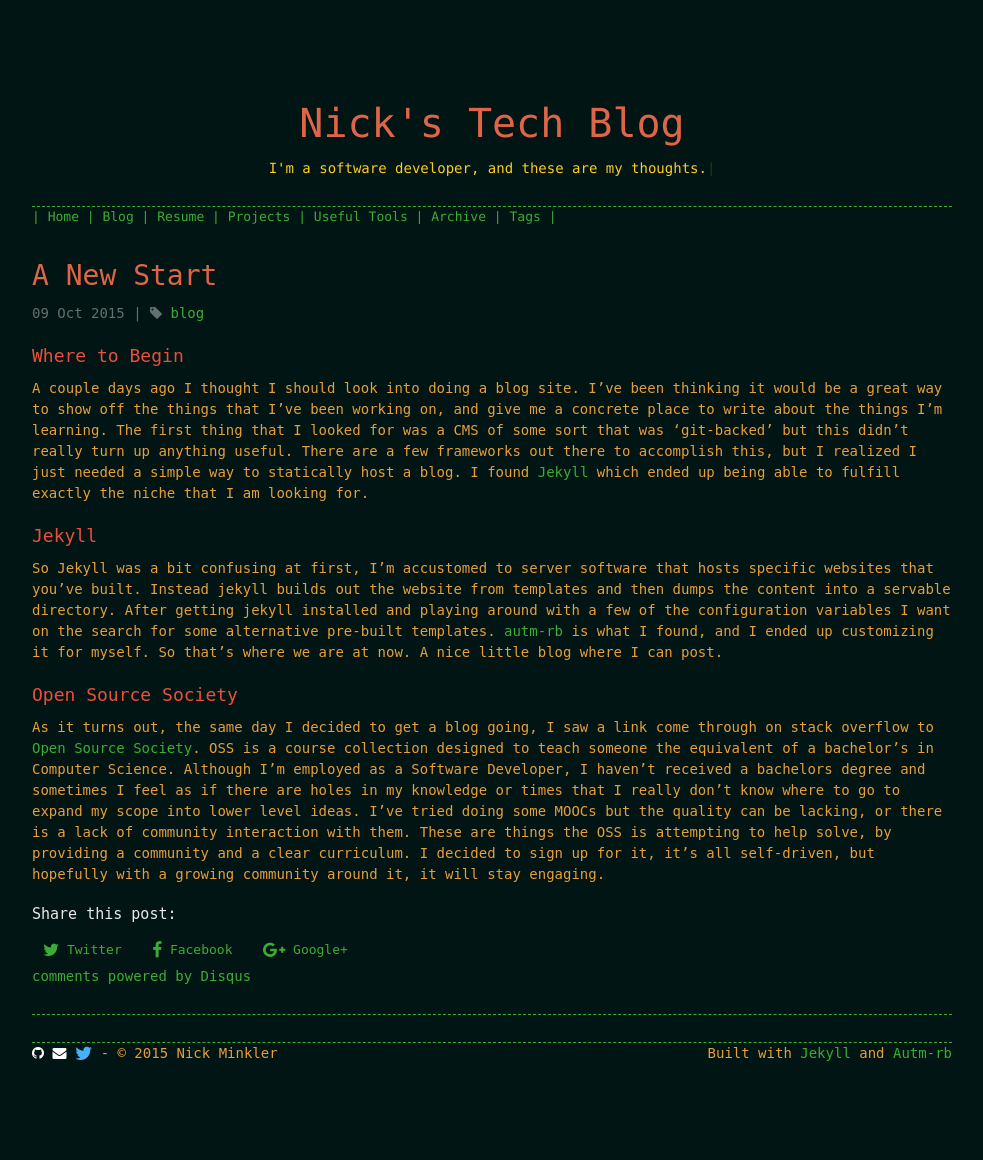
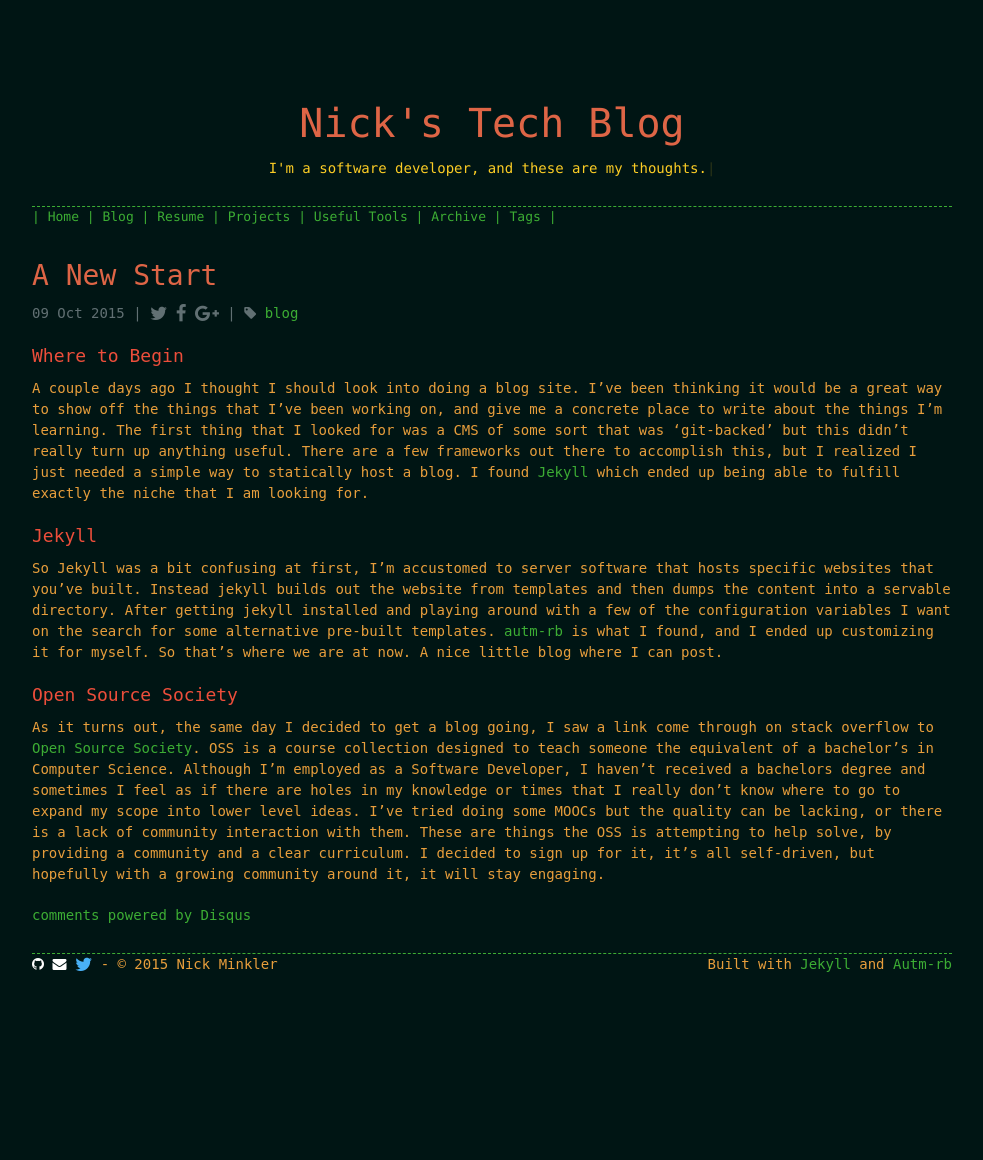
Before and after one commit to Sleaker/sleaker.github.io, a Jekyll site: the page built from _posts/2015-10-09-theblogstarts.md, in a window 1280 px wide. Shown: the whole page, without its empty margins (148-1131 px from the left). Built offline with Jekyll 4.4.1, drawn with Linux system fonts in a browser that asks for light colours; nearby versions of some CDN libraries; comment, search, counter and statistics services are not loaded; after the commit the page ends 1071 px from its top, so only the background shows below that.

Commit message:
Remove unused post footer. adjust blog index. move share icons to blog post header. make index post excerpt header match more closely to the blog post header

```diff
--- a/_includes/post-header.html
+++ b/_includes/post-header.html
@@ -1 +1,8 @@
-<p class="text-muted">{{ page.date | date_to_string }} | <i class="fa fa-tag"></i>{% include post-tags.html %}</p>
+<p class="text-muted">{{ page.date | date_to_string }} |
+  <a class="text-muted twitter" href="http://twitter.com/share?text={{page.title | encode}}{% if site.author.twitter%}&via={{site.author.twitter}}{% endif %}"
+           onclick="window.open(this.href, 'twitter-share', 'width=550,height=235');return false;"><i class="fa fa-twitter fa-lg"></i></a>
+  <a class="text-muted facebook" href="https://www.facebook.com/sharer/sharer.php"
+           onclick="window.open(this.href, 'facebook-share','width=580,height=296');return false;"><i class="fa fa-facebook fa-lg"></i></a>
+  <a class="text-muted gplus" onclick="window.open('https://plus.google.com/share?url='+window.location.href, 'google-plus-share', 'width=490,height=530');return false;"><i class="fa fa-google-plus fa-lg"></i></a>
+  | <i class="fa fa-tag"></i>{% include post-tags.html %}
+</p>
--- a/_includes/share-btns.html
+++ /dev/null
@@ -1,23 +0,0 @@
-
- <h4>Share this post:</h4>
-
-
-
-<a class="btn btn-small btn-sm twitter" href="http://twitter.com/share?text={{page.title | encode}}{% if site.author.twitter%}&via={{site.author.twitter}}{% endif %}"
-           onclick="window.open(this.href, 'twitter-share', 'width=550,height=235');return false;">
-          <i class="fa fa-twitter fa-lg"></i>
-          Twitter
-        </a>
-
-        <a class="btn btn-small btn-sm facebook" href="https://www.facebook.com/sharer/sharer.php"
-           onclick="window.open(this.href, 'facebook-share','width=580,height=296');return false;">
-          <i class="fa fa-facebook fa-lg"></i>
-          Facebook
-        </a>
-
-        <a class="btn btn-small btn-sm gplus"
-           onclick="window.open('https://plus.google.com/share?url='+window.location.href, 'google-plus-share', 'width=490,height=530');return false;">
-          <i class="fa fa-google-plus fa-lg"></i>
-          Google+
-        </a>
- </a>
--- a/_layouts/post.html
+++ b/_layouts/post.html
@@ -9,18 +9,9 @@ layout: default
 
   {{ content }}
 
-<div class="share-btns">
-  {% include share-btns.html %}
-</div>
-
 <div class="comments">
   {% include disqus.html%}
 </div>
-
-<div class="post-footer">
-  {% include post-footer.html %}
-</div>
-<hr/>
 
 {% if site.data.theme.show_post_navs %}
   {% if page.previous or page.next %}
--- a/blog/index.html
+++ b/blog/index.html
@@ -3,7 +3,7 @@ title: "blog"
 
 ---
 
-{% for post in paginator.posts  %}
+{% for post in paginator.posts %}
 <div class="post-header-home">
   <h1>{{ post.title }}</h1>
   {% include post-header-home.html %}
--- a/public/stylesheets/styles.css
+++ b/public/stylesheets/styles.css
@@ -304,6 +304,10 @@ footer .nav {
   margin: 0 10px 10px 0;
 }
 
+.gplus {
+  cursor: pointer;
+}
+
 /* just change the class on /index.html pln-img or circular
 
 /* for not circled image */
```
Also changed, not shown: _includes/post-header-home.html (+9 -1 lines), _includes/post-footer.html (deleted).
